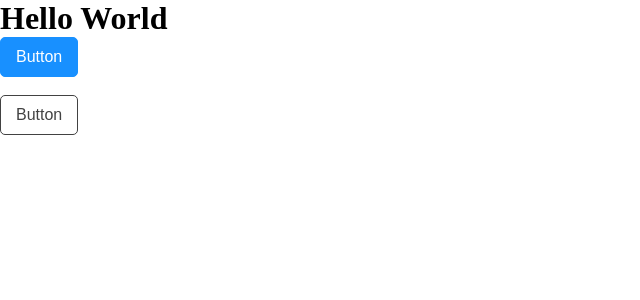
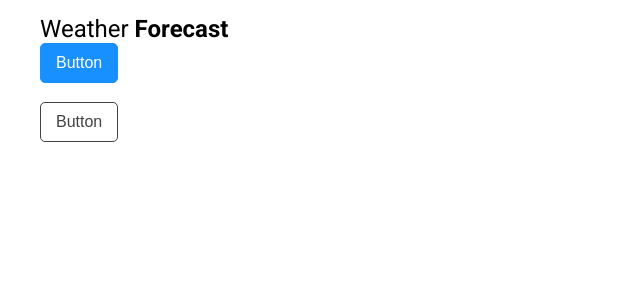
Before and after one commit to kiricle/reenbit-test, a React (Vite) app: page / in a window 1280 px wide. Shown: the top 300 px of the page, without its empty margins (0-640 px from the left). Built offline with nearby package versions, Linux system fonts and the light colour scheme.

Commit message:
feat(ui): implement logo component

```diff
--- /dev/null
+++ b/src/App.module.scss
@@ -0,0 +1,6 @@
+.main {
+    max-width: min(calc(100% - 30px), 1200px);
+    margin-inline: auto;
+    outline: black 1px;
+    padding-block: 15px;
+}
--- a/src/App.tsx
+++ b/src/App.tsx
@@ -1,15 +1,16 @@
-import './App.scss';
+import styles from './App.module.scss';
+import { Logo } from './components/Logo/Logo';
 import { Button } from './ui/Button/Button';
 
 function App() {
     return (
-        <>
-            <h1>Hello World</h1>
-            <Button appearance='primary'>Button</Button>
+        <main className={styles.main}>
+            <Logo />
+            <Button appearance="primary">Button</Button>
             <br />
             <br />
-            <Button appearance='secondary'>Button</Button>
-        </>
+            <Button appearance="secondary">Button</Button>
+        </main>
     );
 }
 
--- /dev/null
+++ b/src/components/Logo/Logo.module.scss
@@ -0,0 +1,8 @@
+.logo {
+    font-size: 24px;
+    font-weight: normal;
+}
+
+.bold {
+    font-weight: bold;
+}
--- /dev/null
+++ b/src/components/Logo/Logo.tsx
@@ -0,0 +1,9 @@
+import styles from './Logo.module.scss';
+
+export const Logo = () => {
+    return (
+        <h1 className={styles.logo}>
+            Weather <span className={styles.bold}>Forecast</span>
+        </h1>
+    );
+};
--- a/src/index.scss
+++ b/src/index.scss
@@ -1,10 +1,15 @@
+@import url('https://fonts.googleapis.com/css2?family=Roboto:wght@400;700&display=swap');
+
 * {
     margin: 0;
     padding: 0;
     box-sizing: border-box;
 }
 
-html, body {
+html,
+body {
+    font-family: "Roboto", sans-serif;
+    font-weight: normal;
     width: 100%;
     min-height: 100%;
 }
```
Also changed, not shown: src/App.scss (deleted).
